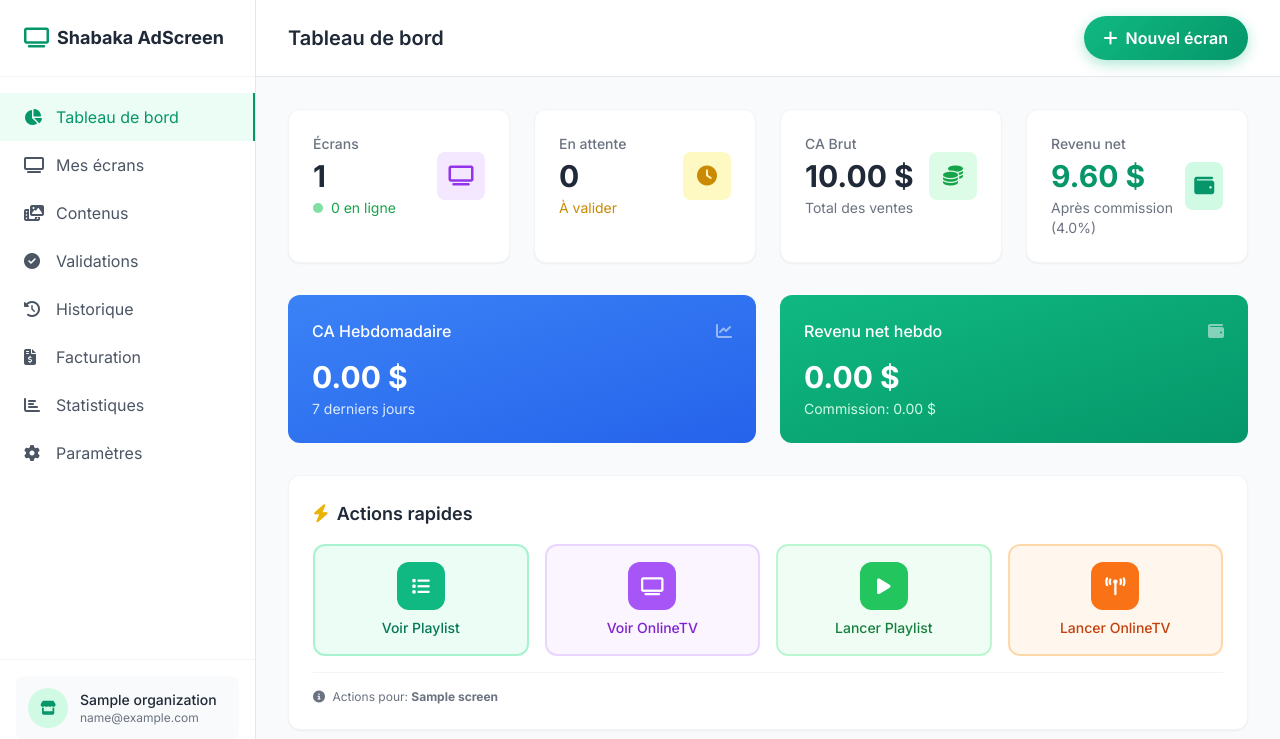
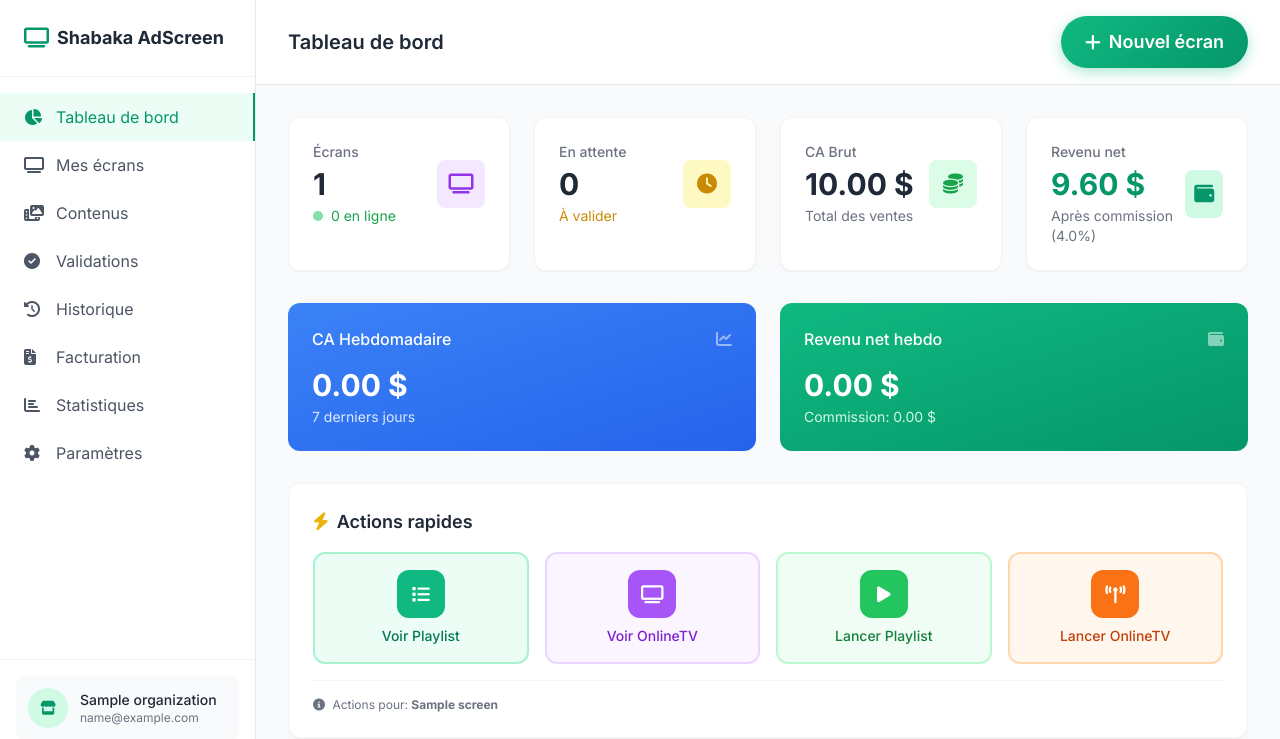
Before and after one commit to moa-digitalagency/AdScreen, a Flask app: page /org/dashboard in a window 1280 px wide. Shown: the top 739 px of the page. Run offline with Flask 3, Linux system fonts and the light colour scheme; a user stored in the database is signed in; tables that the repository leaves empty hold one stand-in row (values such as "Sample post"); style sheets or scripts are compiled from the project's sources.

Commit message:
Increase size of button for adding new screen
Adjusted button styling in templates/org/base.html to increase font size and padding for the "Nouvel écran" button.

Replit-Commit-Author: Agent
Replit-Commit-Session-Id: 22c84d4a-4f68-42bc-9c19-4975d4f0cfd9
Replit-Commit-Checkpoint-Type: full_checkpoint
Replit-Commit-Event-Id: 2228cc4c-6a2c-4338-bcb2-798e478ad9f6
Replit-Commit-Screenshot-Url: https://storage.googleapis.com/screenshot-production-us-central1/0fc42c65-1113-4e90-bb64-8952c18ca7d8/22c84d4a-4f68-42bc-9c19-4975d4f0cfd9/awbeyzO
Replit-Helium-Checkpoint-Created: true

```diff
--- a/templates/org/base.html
+++ b/templates/org/base.html
@@ -87,7 +87,7 @@
                     <h1 class="text-lg sm:text-xl font-semibold text-gray-800 truncate">{% block page_title %}Dashboard{% endblock %}</h1>
                 </div>
                 <div class="flex items-center gap-2 sm:gap-4 flex-shrink-0">
-                    <a href="{{ url_for('org.new_screen') }}" class="btn-primary text-sm sm:text-base !py-2 sm:!py-2.5 !px-4 sm:!px-5">
+                    <a href="{{ url_for('org.new_screen') }}" class="btn-primary text-base sm:text-lg !py-2.5 sm:!py-3 !px-5 sm:!px-6">
                         <i class="fas fa-plus"></i>
                         <span class="hidden sm:inline">Nouvel écran</span>
                     </a>
```
